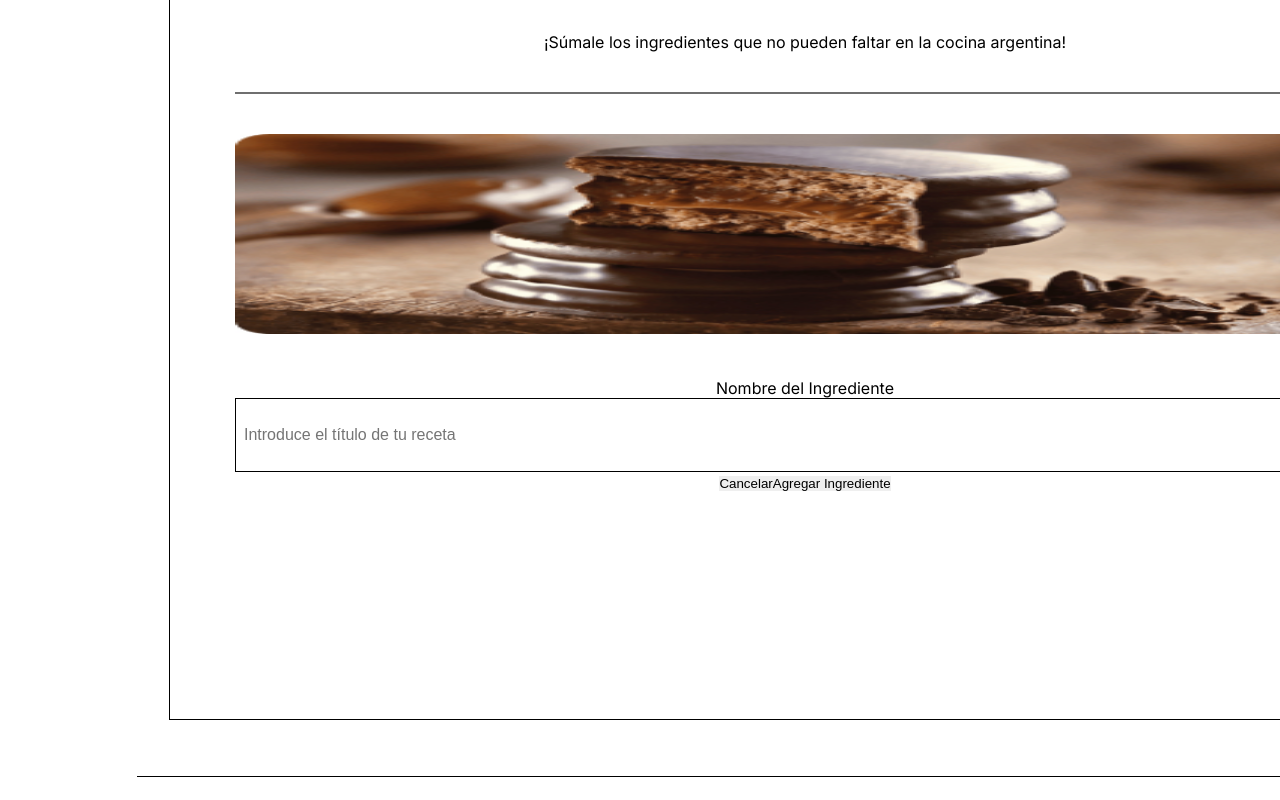
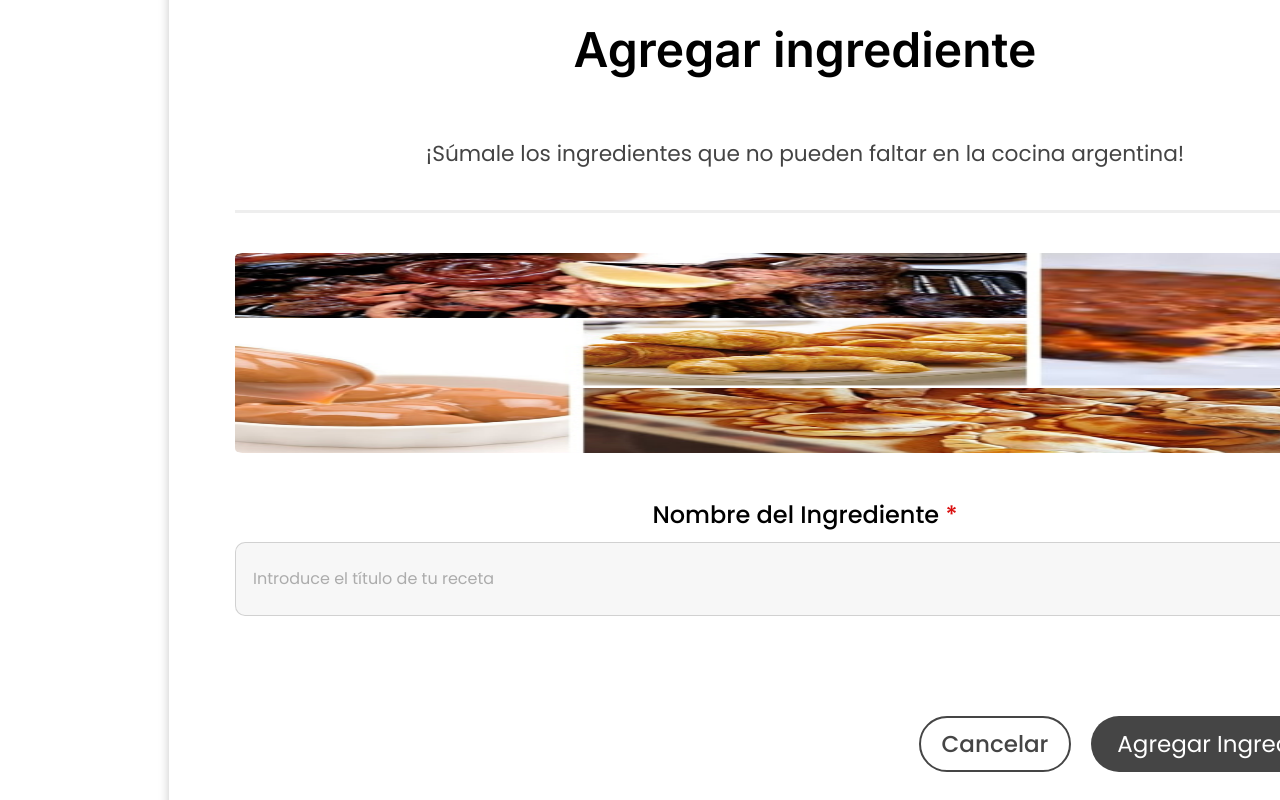
Before and after one commit to joao-victor-f/receitas-projeto-de-ensino, a React (Vite) app: page /criar-igredientes in a window 1280 px wide. Shown: the part 360-1160 px from the top of the page. Built offline with nearby package versions, Linux system fonts and the light colour scheme.

Commit message:
Estilização da página finalizada

```diff
--- a/src/paginas/criarigredientes/CriarIgredientes.tsx
+++ b/src/paginas/criarigredientes/CriarIgredientes.tsx
@@ -1,6 +1,6 @@
 import React from "react";
 import styles from "./criar-igredientes.module.css";
-import imagem from "../../assets/alfajor.jpg";
+import imagem from "../../assets/comidasdaPI.png";
 
 export default function CriarIgredientes() {
     return (
@@ -15,11 +15,13 @@ export default function CriarIgredientes() {
                     */}
                     <img src={imagem} width="1140px" height="200px" alt="Criar igredientes" id={styles.imagemCriarIgredientes} />
                     <div id={styles.moduloInputNomeIngrediente}>
-                        <label for="">Nombre del Ingrediente</label>
-                        <input type="text" id={styles.nomeIngrediente} placeholder="Introduce el título de tu receta"/>
+                            <label id={styles.labelNomeIngrediente} className={styles.required}>Nombre del Ingrediente</label>
+                        <input type="text" id={styles.inputNomeIngrediente} placeholder="Introduce el título de tu receta"/>
                     </div>
-                    <button>Cancelar</button>
-                    <button>Agregar Ingrediente</button>
+                    <div id={styles.botoes}>
+                        <button id={styles.botaoCancelar}>Cancelar</button>
+                        <button id={styles.botaoAgregarIngredientes}>Agregar Ingrediente</button>
+                    </div>
                 </div>
             </div>
         </>
--- a/src/paginas/criarigredientes/criar-igredientes.module.css
+++ b/src/paginas/criarigredientes/criar-igredientes.module.css
@@ -1,8 +1,8 @@
 #moduloExternoCriarIgredientes {
     width: 1272px;
     height: 864px;
-    margin: 0 auto;
-    border: 1px solid black;
+    margin: 150px auto 80px auto;
+    box-shadow: 0px 0px 10px #00000038;
 }
 
 #moduloInternoCriarIgredientes {
@@ -13,29 +13,88 @@
 #tituloCriarIgrediente {
     font-size: 48px;
     text-align: center;
+    padding-top: 70px;
+    font-family: 'Inter';
+    font-weight: 600;
 }
 
 #descricaoCriarIgredientes {
-    margin-top: 50px;
+    margin-top: 58px;
+    color: #444444;
+    font-size: 21.7px;
+    font-family: "Poppins";
 }
 
 #linhaDivisoria {
-    background-color: #6F6F6F;
+    background-color: #00000011;
     width: 1140px;
-    height: 2px;
+    height: 3px;
     margin-top: 40px;
 }
 
 #imagemCriarIgredientes {
     margin-top: 40px;
+    border-radius: 5px;
 }
 
-#nomeIngrediente {
+#inputNomeIngrediente {
     width: 1140px;
     height: 74px;
-    border: 1px solid black;
+    border: 1px solid #45454536;
+    background-color: #82828211;
+    border-radius: 10px;
+    margin-top: 10px;
+    padding-left: 17px;
+}
+
+#inputNomeIngrediente::placeholder {
+    color: #ACACAC;
+    font-family: 'Poppins';
 }
 
 #moduloInputNomeIngrediente {
     margin-top: 40px;
 }
+
+#labelNomeIngrediente {
+    font-family: "Poppins";
+}
+
+#botoes {
+    float: right;
+    margin-top: 100px;
+}
+
+#botaoCancelar {
+    width: 152px;
+    height: 56px;
+    background-color: white;
+    border: 2px solid #454545;
+    border-radius: 30px;
+    color: #454545;
+    font-size: 23px;
+    font-weight: 450;
+    margin-right: 20px;
+    font-family: "Poppins";
+}
+
+#botaoAgregarIngredientes {
+    width: 284px;
+    height: 56px;
+    background-color: #454545;
+    color: white;
+    border-radius: 30px;
+    font-size: 23px;
+    font-weight: 400;
+    font-family: "Poppins";
+}
+
+#labelNomeIngrediente {
+    font-size: 24px;
+    font-weight: 500;
+}
+
+.required:after {
+    content: " *";
+    color: #DB0F0F;
+}
```
